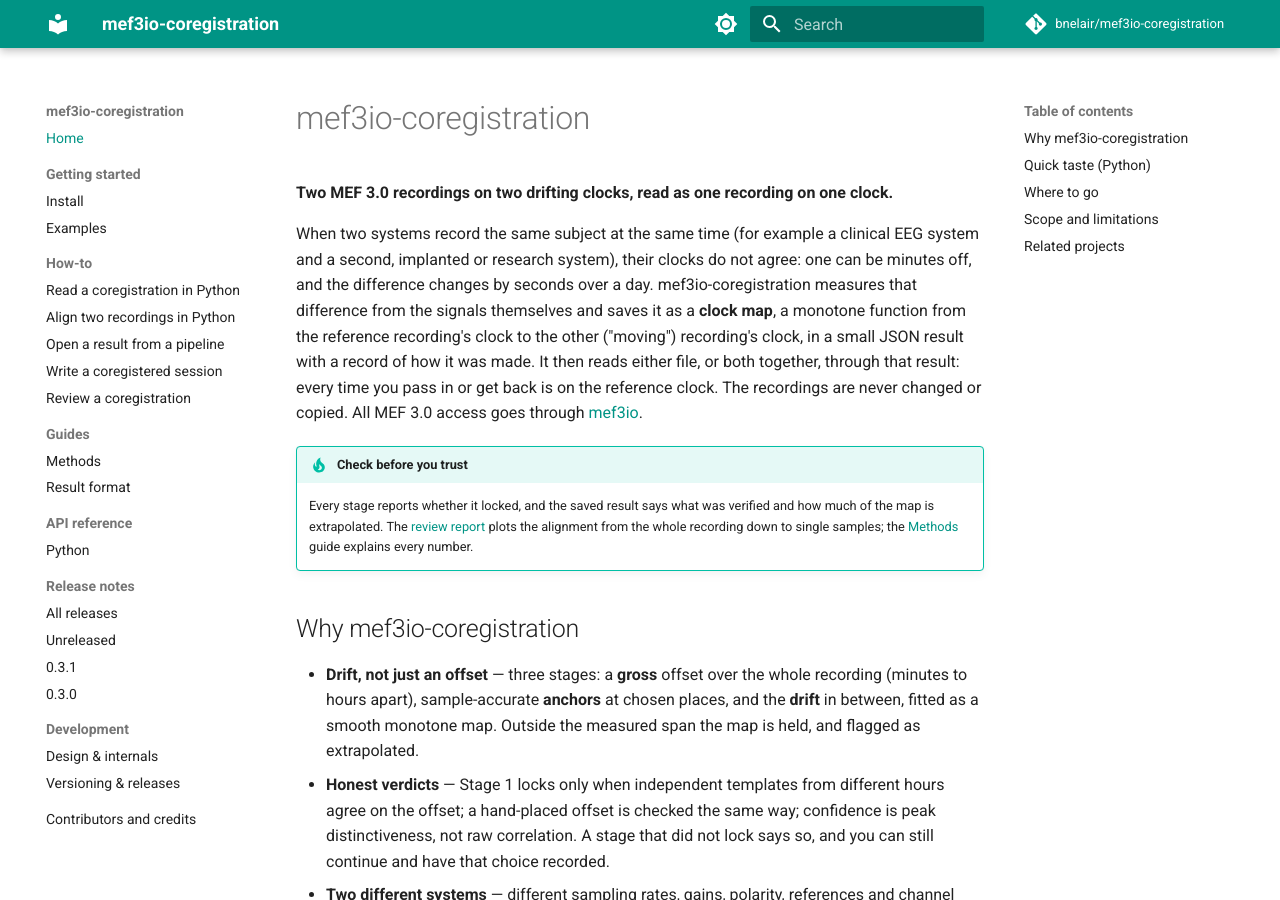
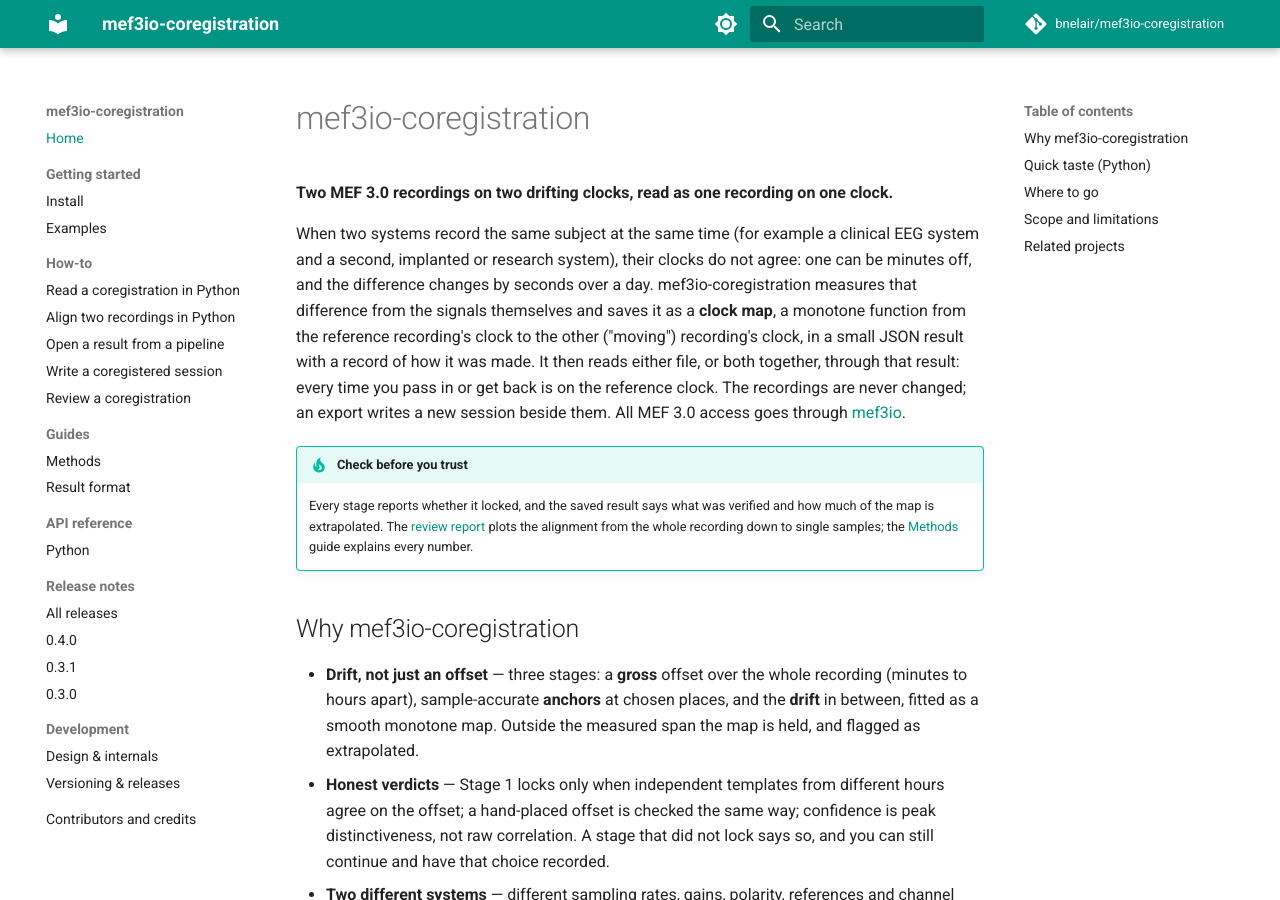
Before and after one commit to bnelair/mef3io-coregistration, an MkDocs documentation site: the page built from docs/index.md, in a window 1280 px wide and 900 px high. Built offline with MkDocs 1.6.1 and Material for MkDocs 9.7.7, drawn with Linux system fonts in a browser that asks for light colours; comment, search, counter and statistics services are not loaded.

Commit message:
Docs revision for 0.4.0: release notes (0.4.0.md, dated), index and nav, mef3io 2.3 floor in README/install/llms.txt, status, examples README
Co-Authored-By: Claude Opus 5.5 <noreply@anthropic.com>
Claude-Session: https://claude.ai/code/session_01PWYBRHqzczzUfo99eFKLmQ

```diff
--- a/docs/index.md
+++ b/docs/index.md
@@ -15,7 +15,8 @@ themselves and saves it as a **clock map**, a monotone function from the
 reference recording's clock to the other ("moving") recording's clock, in a
 small JSON result with a record of how it was made. It then reads either
 file, or both together, through that result: every time you pass in or get
-back is on the reference clock. The recordings are never changed or copied.
+back is on the reference clock. The recordings are never changed; an export
+writes a new session beside them.
 All MEF 3.0 access goes through [mef3io](https://github.com/bnelair/mef3io).
 
 !!! tip "Check before you trust"
--- a/docs/llms.txt
+++ b/docs/llms.txt
@@ -1,8 +1,8 @@
 # mef3io-coregistration
 
-> mef3io-coregistration aligns two MEF 3.0 (Multiscale Electrophysiology Format) recordings of the same subject that were captured on independent, drifting clocks, such as a clinical EEG system and an implanted or research system, and reads them as one recording on one clock. It estimates the clock offset from the signals in three stages (a gross offset over the whole recording, sample-accurate anchors, and the drift in between), saves a monotone clock map with its provenance and quality checks as JSON, and reads either file, or both as one, on the reference clock. It is built on mef3io.
+> mef3io-coregistration aligns two MEF 3.0 (Multiscale Electrophysiology Format) recordings of the same subject that were captured on independent, drifting clocks, such as a clinical EEG system and an implanted or research system, and reads them as one recording on one clock. It estimates the clock offset from the signals in three stages (a gross offset over the whole recording, sample-accurate anchors, and the drift in between), saves a monotone clock map with its provenance and quality checks as JSON, and reads either file, or both as one, on the reference clock, or writes them as a new MEF 3.0 session on that clock. It is built on mef3io.
 
-Install: `pip install mef3io-coregistration` (Python 3.11+; numpy, scipy, mef3io; `[report]` adds matplotlib for the review report). Times are microseconds since the Unix epoch (uUTC); the offset is `t_moving - t_reference`. Align: `mef3io_coregistration.session.CoregSession` (`open`, `set_channels`, `run_gross`, `run_fine`, `run_drift`, `result().save(path)`). Read: `mef3io_coregistration.reader.CoregisteredSession(result, file="B")` (the mef3io.Reader calls), `CoregisteredMefReader` (the legacy mef_tools MefReader calls), `CoregisteredRecording.open(result)` (both files as one). Recordings are passed by `file_a=`/`file_b=` and matched to a result only by start/end time (within 1 s). Apache-2.0.
+Install: `pip install mef3io-coregistration` (Python 3.11+; numpy, scipy, mef3io>=2.3; `[report]` adds matplotlib for the review report). Times are microseconds since the Unix epoch (uUTC); the offset is `t_moving - t_reference`. Align: `mef3io_coregistration.session.CoregSession` (`open`, `set_channels`, `run_gross`, `run_fine`, `run_drift`, `result().save(path)`). Read: `mef3io_coregistration.reader.CoregisteredSession(result, file="B")` (the mef3io.Reader calls), `CoregisteredMefReader` (the legacy mef_tools MefReader calls), `CoregisteredRecording.open(result)` (both files as one). Recordings are passed by `file_a=`/`file_b=` and matched to a result only by start/end time (within 1 s). Write: `mef3io_coregistration.export.export_coregistered(result, out, file_a, file_b, ...)`. Apache-2.0.
 
 ## Docs
 
--- a/mkdocs.yml
+++ b/mkdocs.yml
@@ -69,7 +69,7 @@ nav:
       - Python: api/python.md
   - Release notes:
       - All releases: release_notes/index.md
-      - Unreleased: release_notes/unreleased.md
+      - "0.4.0": release_notes/0.4.0.md
       - "0.3.1": release_notes/0.3.1.md
       - "0.3.0": release_notes/0.3.0.md
   - Development:
```
Also changed, not shown: CLAUDE.md (+1 -1 lines), README.md (+1 -1 lines), docs/install.md (+1 -1 lines), docs/release_notes/0.4.0.md (added, +42 -0 lines), docs/release_notes/index.md (+1 -1 lines), docs/release_notes/unreleased.md (deleted, +0 -27 lines), examples/README.md (+2 -2 lines).
